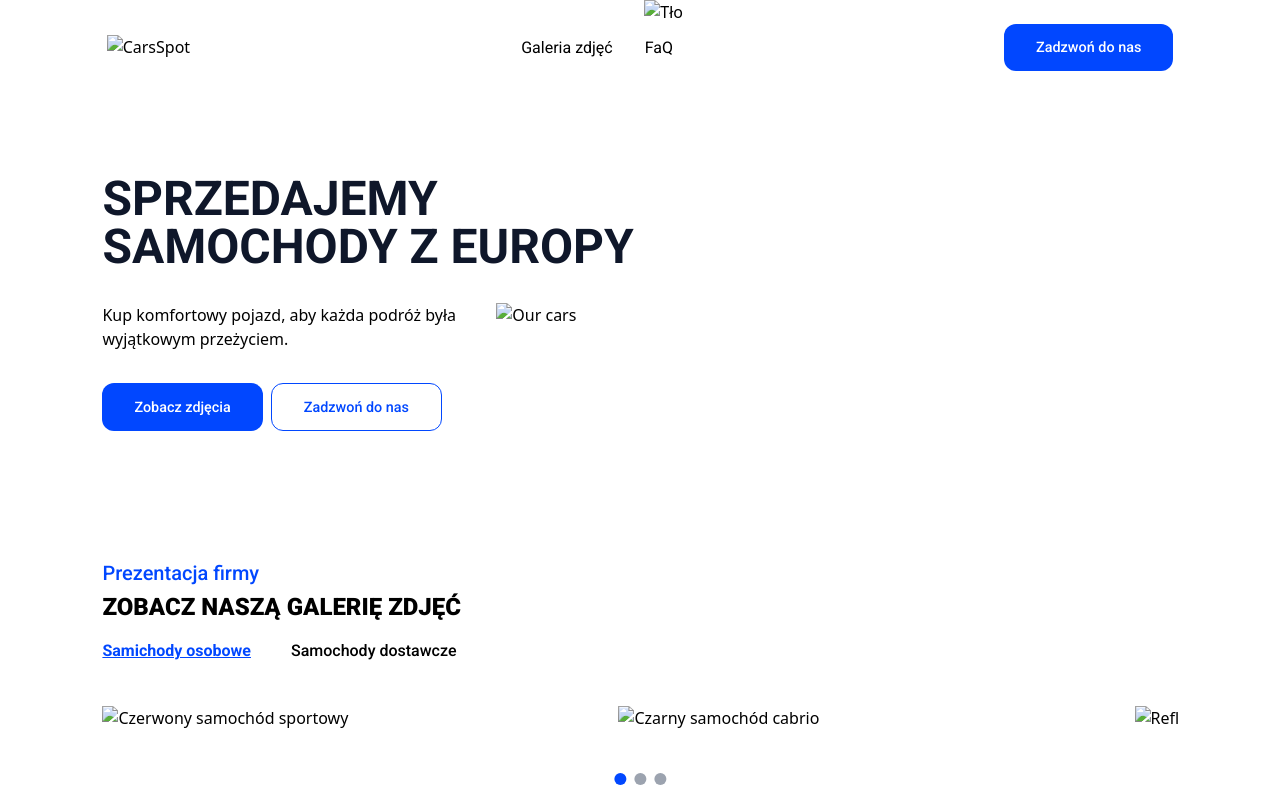
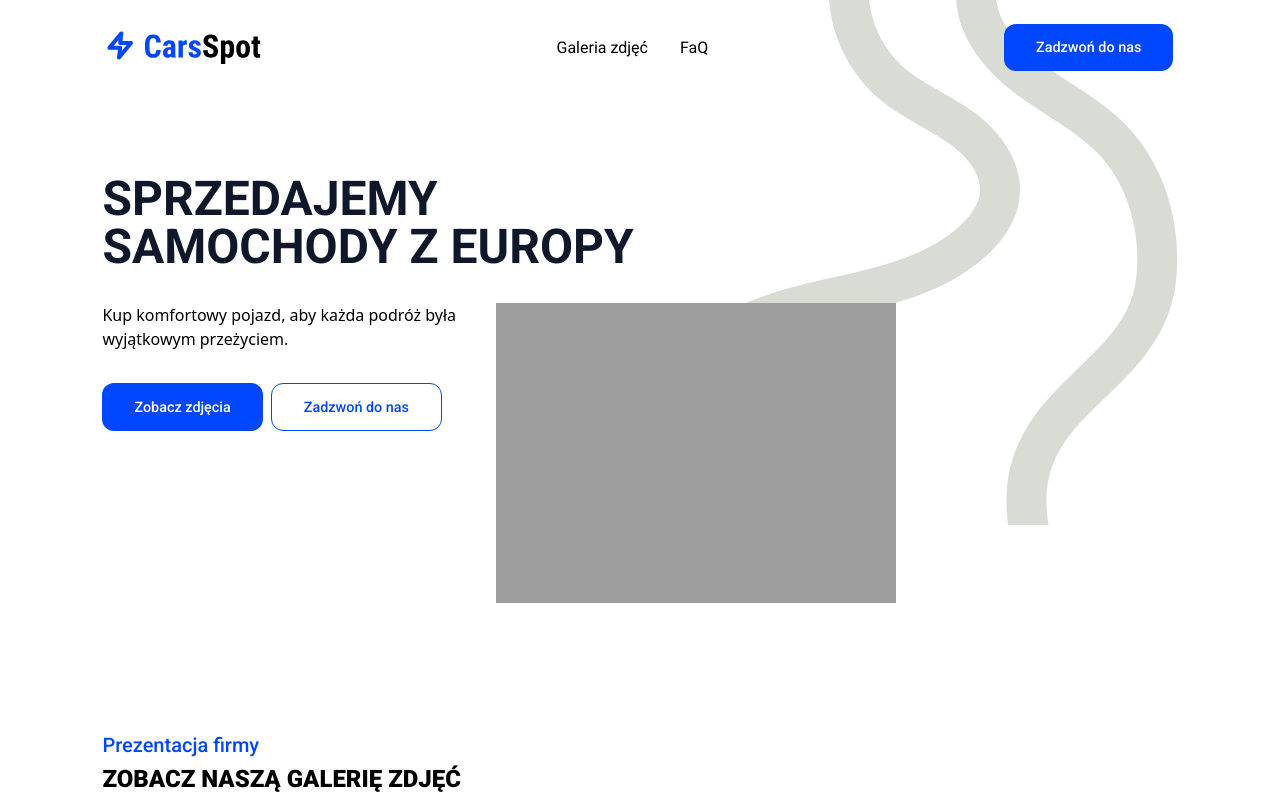
Before and after one commit to MichalPolak01/CarsSpot, a website: page docs/index.html in a window 1280 px wide. Shown: the top 800 px of the page. Drawn offline with Linux system fonts and the light colour scheme; the site is published under a folder, as on GitHub Pages, so addresses that start at the root find nothing.

Commit message:
Link fix

```diff
--- a/docs/index.html
+++ b/docs/index.html
@@ -16,7 +16,7 @@
     <nav class="flex items-center justify-between py-6" aria-label="Global">
       <div class="flex ">
         <a href="#" title="CarsSpot">
-          <img src="/docs/assets/images/logo.svg" alt="CarsSpot">
+          <img src="./assets/images/logo.svg" alt="CarsSpot">
         </a>
       </div>
       <div class="flex lg:hidden">
@@ -43,7 +43,7 @@
       <div class="fixed inset-y-0 right-0 z-50 w-full overflow-y-auto bg-white px-10 py-6 sm:max-w-sm sm:ring-1 sm:ring-gray-900/10">
         <div class="flex items-center justify-between">
           <a href="#" title="CarsSpot">
-            <img src="/docs/assets/images/logo.svg" alt="CarsSpot">
+            <img src="./assets/images/logo.svg" alt="CarsSpot">
           </a>
           <button type="button" class="-m-2.5 rounded-md p-2.5 text-gray-700" id="close-mobile-menu">
             <span class="sr-only">Close menu</span>
@@ -70,7 +70,7 @@
   <main>
     <div class="absolute w-full inset-0 -z-10">
       <div class="2xl:w-1/3 xl:w-5/12 lg:w-3/5 md:w-[70%] sm:w-10/12 w-0 lg:mr-[8%] mr-[4%] absolute right-0">
-        <img src="/docs/assets/images/background.svg" alt="Tło">
+        <img src="./assets/images/background.svg" alt="Tło">
       </div>
     </div>
 
@@ -89,7 +89,7 @@
           </div>
         </div>
         <div class="w-full">
-          <img src="/docs/assets/images/cars-presentation.svg" alt="Our cars">
+          <img src="./assets/images/cars-presentation.svg" alt="Our cars">
         </div>
       </div>
     </section>
@@ -103,16 +103,16 @@
       <div class="relative overflow-hidden w-full h-auto">
         <div class="flex gap-x-[8%] py-[4%] transition-transform duration-500" id="carousel">
           <div class="flex-none w-2/5">
-            <img src="/docs/assets/images/carousel/carousel-1.svg" alt="Czerwony samochód sportowy" class="w-full h-auto">
+            <img src="./assets/images/carousel/carousel-1.svg" alt="Czerwony samochód sportowy" class="w-full h-auto">
           </div>
           <div class="flex-none w-2/5">
-            <img src="/docs/assets/images/carousel/carousel-2.svg" alt="Czarny samochód cabrio" class="w-full h-auto">
+            <img src="./assets/images/carousel/carousel-2.svg" alt="Czarny samochód cabrio" class="w-full h-auto">
           </div>
           <div class="flex-none w-2/5">
-            <img src="/docs/assets/images/carousel/carousel-3.svg" alt="Reflektor przedni samochodu" class="w-full h-auto">
+            <img src="./assets/images/carousel/carousel-3.svg" alt="Reflektor przedni samochodu" class="w-full h-auto">
           </div>
           <div class="flex-none w-2/5">
-            <img src="/docs/assets/images/carousel/carousel-1.svg" alt="Czerwony samochód sportowy" class="w-full h-auto">
+            <img src="./assets/images/carousel/carousel-1.svg" alt="Czerwony samochód sportowy" class="w-full h-auto">
           </div>
         </div>
         <div class="relative bottom-[4%] left-1/2 transform -translate-x-1/2 flex sm:space-x-2 space-x-1 justify-center">
```
